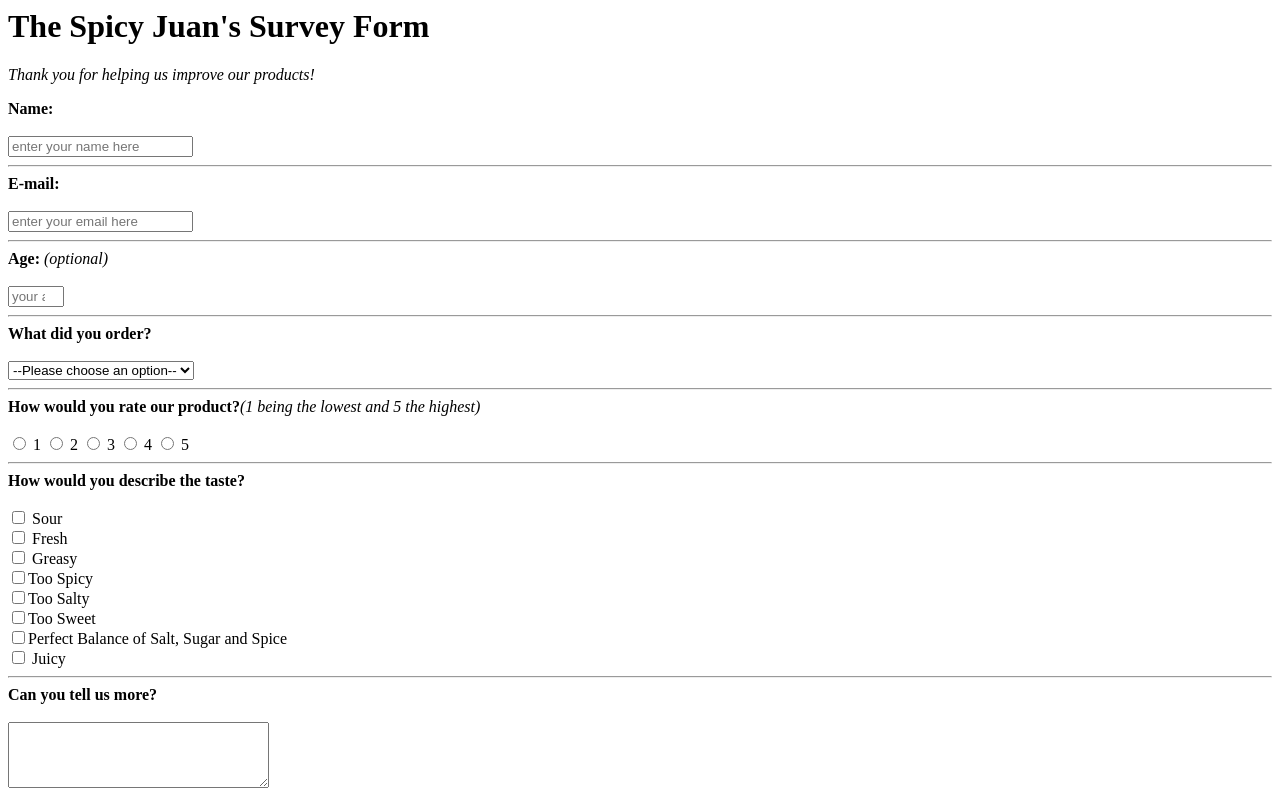
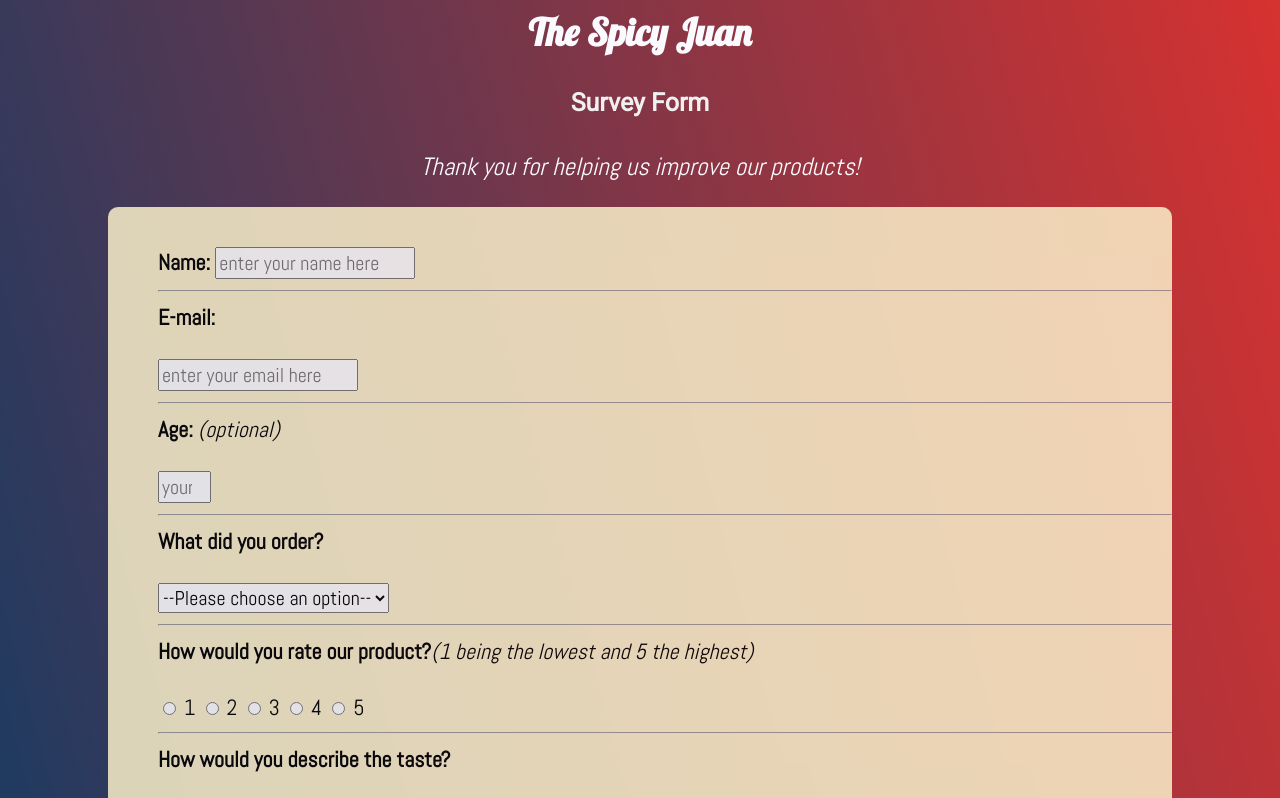
Before and after one commit to pmaycomia/my-survey-form, a plain HTML site: page index.html in a window 1280 px wide. Shown: the top 798 px of the page. Drawn offline with Linux system fonts and the light colour scheme.

Commit message:
Add icon for logo

```diff
--- a/index.html
+++ b/index.html
@@ -1,22 +1,23 @@
-<script src="https://cdn.freecodecamp.org/testable-projects-fcc/v1/bundle.js"></script>
+<!-- <script src="https://cdn.freecodecamp.org/testable-projects-fcc/v1/bundle.js"></script> -->
 <link rel="preconnect" href="https://fonts.gstatic.com">
 <link href="https://fonts.googleapis.com/css2?family=Abel&family=Roboto&display=swap" rel="stylesheet">
+<link rel="preconnect" href="https://fonts.gstatic.com">
+<link href="https://fonts.googleapis.com/css2?family=Lobster&family=Montserrat&family=Open+Sans&display=swap" rel="stylesheet">
+<link rel="stylesheet" href="style.css">
+<title>The Spicy Juan | Survey Form</title>
 
-
+<body>
     <header>
-    <h1 id="title">The Spicy Juan's Survey Form</h1>
-    <p id="description"><em>Thank you for helping us improve our products!</em>
-        </>
+        <h2 id="logo">The Spicy Juan</h2>
+        <h4 id="title">Survey Form</h4>
+        <p id="description">
+            <em>Thank you for helping us improve our products!</em>
         </p>
     </header>
 
-
-
-
     <div id="form-container">
         <form id="survey-form">
-
-        <label id="name-label"><strong>Name:</strong></label> <br><br>
+            <label id="name-label"><strong>Name:</strong></label>
             <input id="name" type="text" placeholder="enter your name here" id="name-label" required>
             <hr>
 
@@ -76,3 +77,4 @@
             <button type="submit" id="submit"><strong>SUBMIT</strong></button>
         </form>
     </div>
+</body>
--- a/style.css
+++ b/style.css
@@ -1,6 +1,11 @@
 body {
     background-color: #F4D35E;
     background: linear-gradient(75deg, #0d3b66, #d63230);
+}
+
+#logo {
+    font-family: 'Lobster', cursive;
+    size: 10px;
 }
 
 header {
```
Also changed, not shown: images/Logo.png (added). Lines whose indentation alone changed are shown as unchanged.
